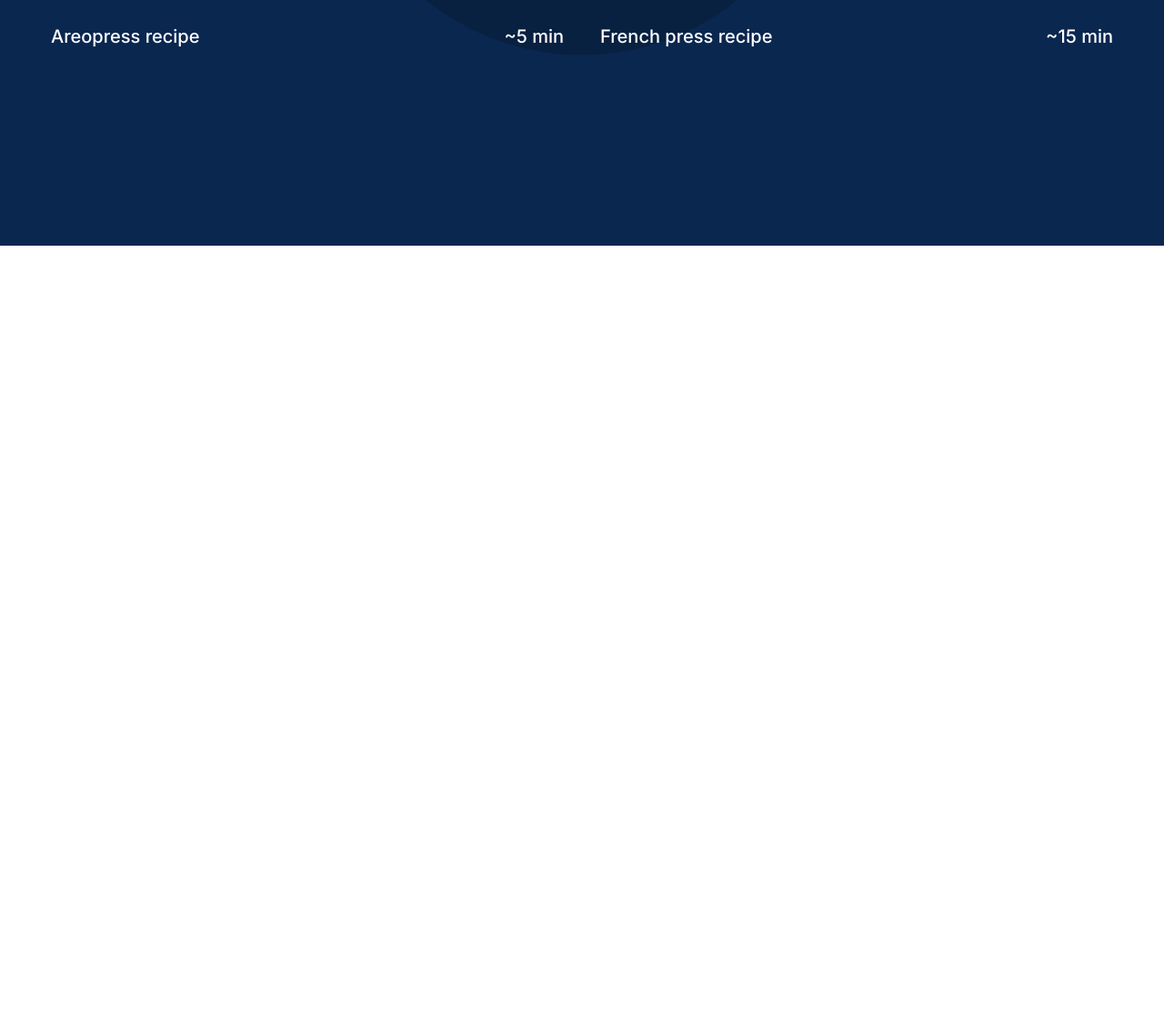
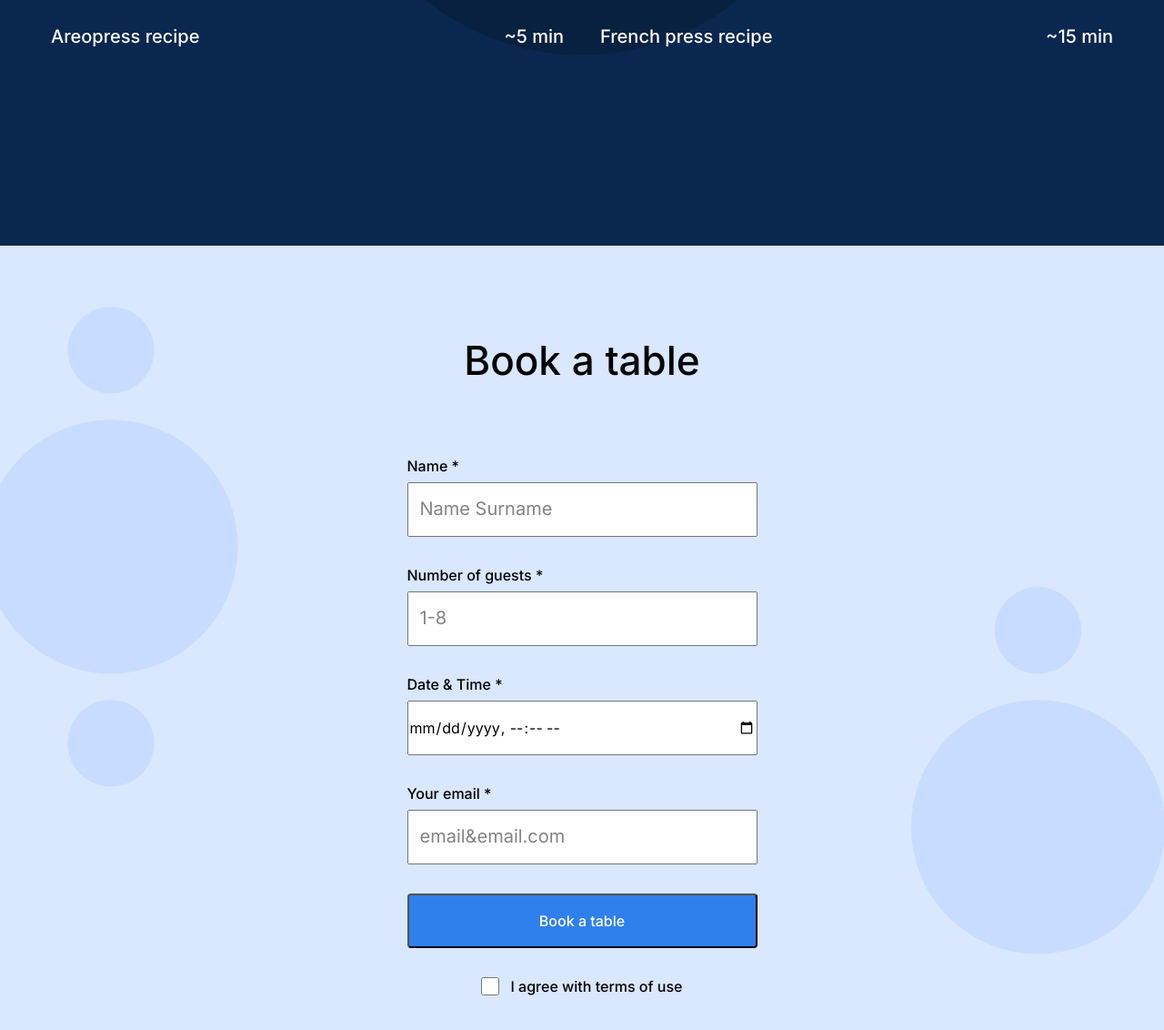
Before and after one commit to bbeare22/se_project_coffeeshop, a plain HTML site: page index.html in a window 1280 px wide. Shown: the part 1438-2570 px from the top of the page at 91% size. Before the commit the page ends 1708 px from the top, so only its background shows below. Drawn offline with Linux system fonts and the light colour scheme.

Commit message:
Coffeeshop stage3

```diff
--- a/index.html
+++ b/index.html
@@ -109,7 +109,49 @@
             </div>
           </div>
         </section>
-        <section class="reservation" id="book"></section>
+        <section class="reservation" id="book">
+          <h2 class="reservation__title">Book a table</h2>
+          <form action="" class="reservation__form form">
+            <fieldset class="form__fieldset">
+              <label for="name" class="form__label">
+                Name *
+                <input
+                  type="text"
+                  class="form__input"
+                  placeholder="Name Surname"
+                  required
+                />
+              </label>
+              <label for="number" class="form__label">
+                Number of guests *
+                <input
+                  type="number"
+                  class="form__input"
+                  placeholder="1-8"
+                  required
+                />
+              </label>
+              <label for="datetime-local" class="form__label">
+                Date & Time *
+                <input type="datetime-local" class="form__input" required />
+              </label>
+              <label for="email" class="form__label">
+                Your email *
+                <input
+                  type="email"
+                  class="form__input"
+                  placeholder="email&email.com"
+                  required
+                />
+              </label>
+            </fieldset>
+            <button type="submit" class="form__button">Book a table</button>
+            <label for="checkbox" class="form__label form__label_type_checkbox">
+              <input type="checkbox" class="form__checkbox" />
+              I agree with terms of use
+            </label>
+          </form>
+        </section>
         <section class="menu" id="menu"></section>
         <section class="about" id="about"></section>
       </main>
--- a/pages/index.css
+++ b/pages/index.css
@@ -159,3 +159,97 @@
   line-height: 30px;
   margin: 24px 0 0;
 }
+
+.reservation {
+  padding: 100px 0 120px;
+  background-color: #d9e7ff;
+  background-image: url(../images/background_reservation.svg);
+  background-position: center;
+  background-repeat: no-repeat;
+  background-size: cover;
+}
+
+.reservation__title {
+  margin: 0 0 80px;
+  text-align: center;
+  font-family: "Inter";
+  font-style: normal;
+  font-weight: 500;
+  font-size: 44px;
+  line-height: 52px;
+}
+
+.reservation__form {
+  margin: 0 auto;
+}
+
+.form {
+  max-width: 385px;
+}
+
+.form__fieldset {
+  padding: 0;
+  margin: 0;
+  border: none;
+}
+
+.form__label {
+  margin-bottom: 32px;
+  display: block;
+  font-family: "Inter";
+  font-style: normal;
+  font-weight: 500;
+  font-size: 16px;
+  line-height: 20px;
+}
+
+.form__label_type_checkbox {
+  display: flex;
+  justify-content: center;
+}
+
+.form__input {
+  height: 60px;
+  display: block;
+  width: 100%;
+  padding: 0;
+  box-sizing: border-box;
+  margin-top: 8px;
+}
+
+.form__button {
+  width: 100%;
+  padding: 0;
+  height: 60px;
+  margin-bottom: 32px;
+  border-radius: 4px;
+  font-family: "Inter";
+  font-style: normal;
+  font-weight: 500;
+  font-size: 16px;
+  line-height: 20px;
+  background: #2f80ed;
+  color: #fff;
+}
+
+.form__button:hover {
+  opacity: 0.7;
+  transition: opacity 0.3s ease-in-out;
+}
+
+.form__checkbox {
+  margin-right: 12px;
+  width: 20px;
+  height: 20px;
+  border-radius: 2px;
+}
+
+::placeholder {
+  font-family: "Inter";
+  font-style: normal;
+  font-weight: normal;
+  font-size: 20px;
+  line-height: 30px;
+  color: #838383;
+  padding: 12px;
+}
```
